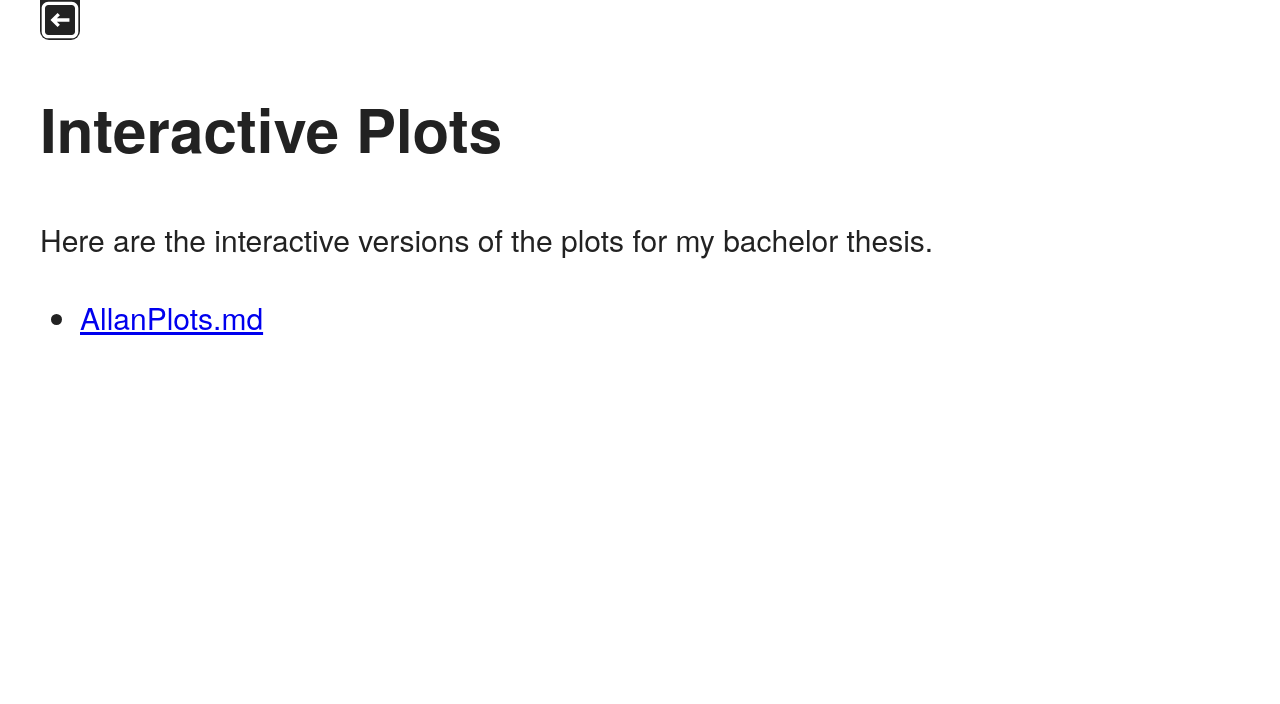
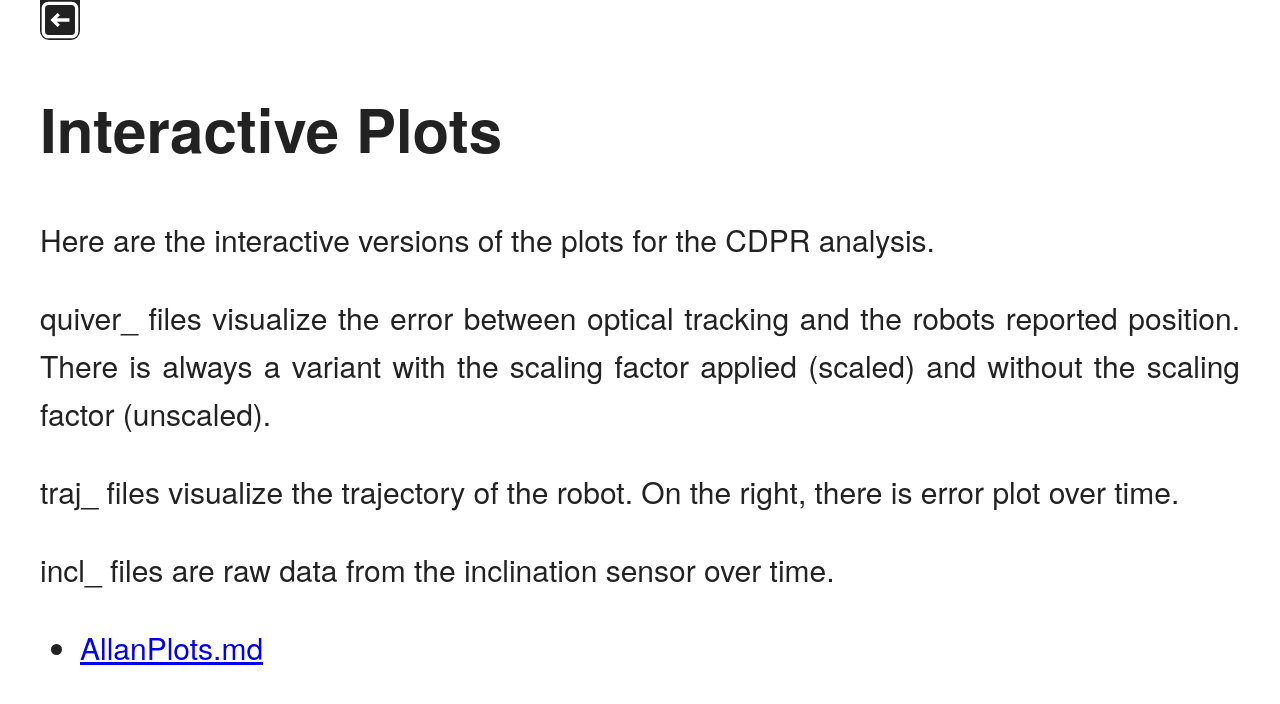
Before and after one commit to missing-user/plotly-graphs, a Jekyll site: the page built from index.md, in a window 1280 px wide. Shown: the top 704 px of the page. Built offline with Jekyll 4.4.1, drawn with Linux system fonts in a browser that asks for light colours; a style sheet for code colours, icons or effects is not loaded.

Commit message:
added explanations for the files

```diff
--- a/index.md
+++ b/index.md
@@ -7,4 +7,10 @@ description: A bunch of Plotly graphs
 
 # Interactive Plots
 
-Here are the interactive versions of the plots for my bachelor thesis.
+Here are the interactive versions of the plots for the CDPR analysis.
+
+quiver\_ files visualize the error between optical tracking and the robots reported position. There is always a variant with the scaling factor applied (scaled) and without the scaling factor (unscaled).
+
+traj\_ files visualize the trajectory of the robot. On the right, there is error plot over time.
+
+incl\_ files are raw data from the inclination sensor over time.
```
